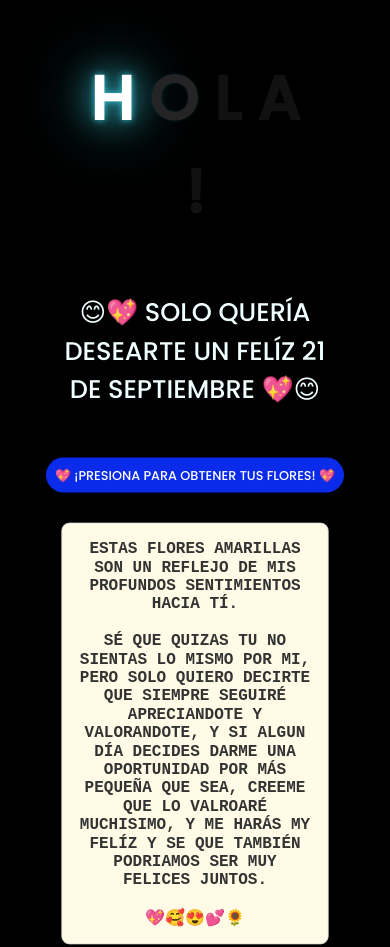
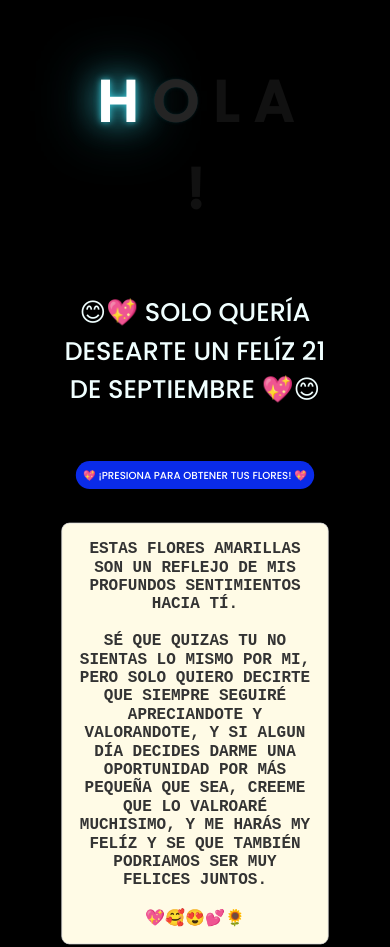
Before and after one commit to ElGaboCraft/flores_septiembre, a plain HTML site: page index.html in a window 390 px wide. Shown: the top 947 px of the page. Drawn offline with Linux system fonts and the light colour scheme.

Commit message:
Ultima Subida Ahora Si Esperoo

```diff
--- a/css/style.css
+++ b/css/style.css
@@ -27,7 +27,7 @@
         font-size: 6rem;
         font-weight: 900;
         text-transform: uppercase;
-        scale: 80%;
+        scale: 75%;
     }
     .button a{
         text-transform: uppercase;
@@ -36,7 +36,7 @@
         color: #111;
     }
     .button {
-        scale: 125%;
+        scale: 100%;
     }
     .description{
         font-size: 2rem;
```
